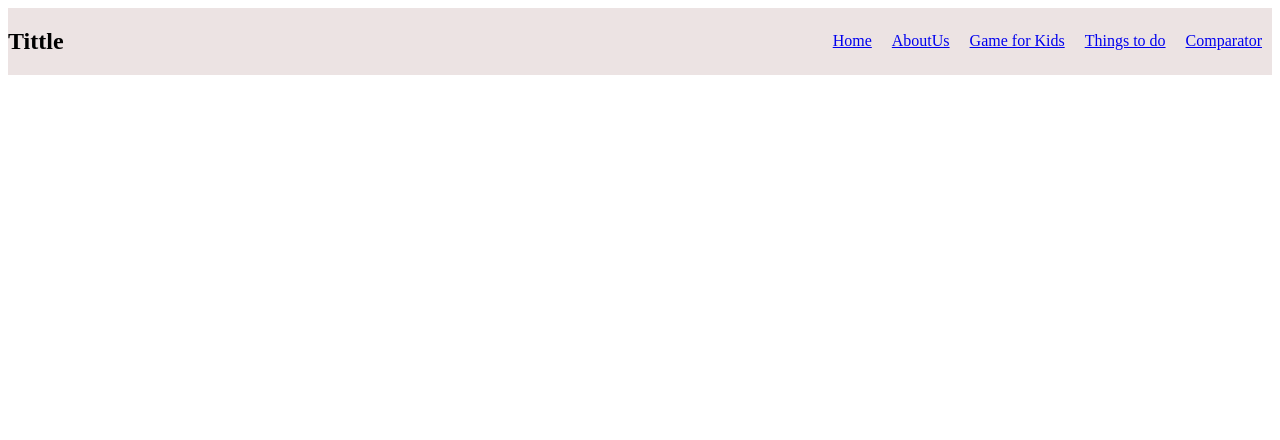
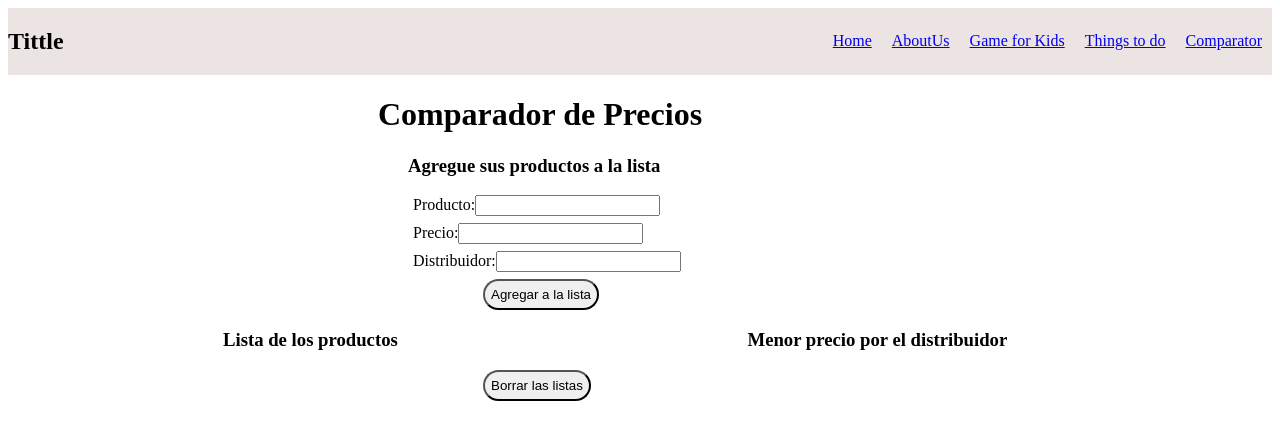
Before and after one commit to Cocom1n/TrabajoFinalFPWGrupo11, a React (Create React App) app: page /comparadorPrecios in a window 1280 px wide. Shown: the top 440 px of the page. Built offline with nearby package versions, Linux system fonts and the light colour scheme.

Commit message:
arreglos y boton para borrar las listas

```diff
--- /dev/null
+++ b/src/components/ComparadorPrecios/Comparador.css
@@ -0,0 +1,29 @@
+.titulo{
+    margin-left:370px;
+}
+
+.tituloCarga{
+    margin-left:400px;
+}
+
+.contenedores{
+    margin: 5px;
+    padding-left: 400px;
+    padding-bottom: 2px;
+    border-radius: 100px;
+}
+
+.botones{
+    margin-left:475px;
+    padding: 6px;
+    border-radius: 100px;
+}
+
+.listas{
+    display: flex ;
+    padding-left: 215px;
+}
+
+.listaProducto, .listaMinPrecio{
+    flex: 1;
+}
--- a/src/components/ComparadorPrecios/ComparadorPrecios.js
+++ b/src/components/ComparadorPrecios/ComparadorPrecios.js
@@ -1,8 +1,8 @@
 import React, { useState } from 'react';
+import './Comparador.css';
 
 function ComparadorDePrecios (){
 
-      const ComparadorPrecios = () => {
     const [ListaProductos, setListaProducto] = useState([]);
     const [productoNombre, setProductoNombre] = useState('');
     const [productoPrecio, setProductoPrecio] = useState('');
@@ -17,8 +17,7 @@ function ComparadorDePrecios (){
 
       setListaProducto([...ListaProductos, newProducto]);
 
-          // Limpia los campos después de agregar el producto
-          setProductoNombre('');
+          setProductoNombre(''); // limpia los campos despues d agregar un producto
           setProductoPrecio('');
           setProductoDistribuidor('');
         };
@@ -30,29 +29,39 @@ function ComparadorDePrecios (){
           return productoPrecioMin;
         };
 
+      const borrarListas = () => {  // limpia ambas listas
+          setListaProducto([]);
+          setProductoDistribuidor([]);
+        };
+
   return (
     <div>
-            <h2>Comparador de Precios</h2>
+      <h1 className="titulo">Comparador de Precios</h1>
 
         <div>
-              <h3>Agregar Producto</h3>
-              <div>
+          <h3 className="tituloCarga">Agregue sus productos a la lista</h3>
+
+          <div className="contenedores">
             <label>Producto:</label>
             <input type="text" value={productoNombre} onChange={(e) => setProductoNombre(e.target.value)} />
           </div>
-              <div>
+
+          <div className="contenedores">
             <label>Precio:</label>
             <input type="number" value={productoPrecio} onChange={(e) => setProductoPrecio(e.target.value)} />
           </div>
-              <div>
+
+          <div className="contenedores">
             <label>Distribuidor:</label>
             <input type="text" value={productoDistribuidor} onChange={(e) => setProductoDistribuidor(e.target.value)} />
           </div>
-              <button onClick={AñadirProducto}>Agregar a la Lista</button>
+
+          <button onClick={AñadirProducto} className="botones">Agregar a la lista</button>
         </div>
 
-            <div>
-              <h3>Lista de Productos</h3>
+        <div className="listas">
+          <div className="listaProducto" >
+            <h3>Lista de los productos</h3>
             <ul>
               {ListaProductos.map((producto, index) => (
                 <li key={index}>
@@ -62,20 +71,25 @@ function ComparadorDePrecios (){
             </ul>
           </div>
 
-            <div>
-              <h3>Menor precio por Distribuidor</h3>
+          <div className="listaMinPrecio">
+            <h3>Menor precio por el distribuidor</h3>
+
             <ul>
               {[...new Set(ListaProductos.map(producto => producto.distribuidor))].map((distribuidor, index) => (
                 <li key={index}>
                   {distribuidor}: {MinimoPrecio(distribuidor).nombre} - ${MinimoPrecio(distribuidor).precio}
                 </li>
               ))}
+
             </ul>
           </div>
+        </div>
+
+        {/* boton para borrar las listas */}
+      <button onClick={borrarListas} className="botones">Borrar las listas</button>
+
     </div>
   );
 };
 
-}
-
 export default ComparadorDePrecios;
```
Lines whose indentation alone changed are shown as unchanged.
